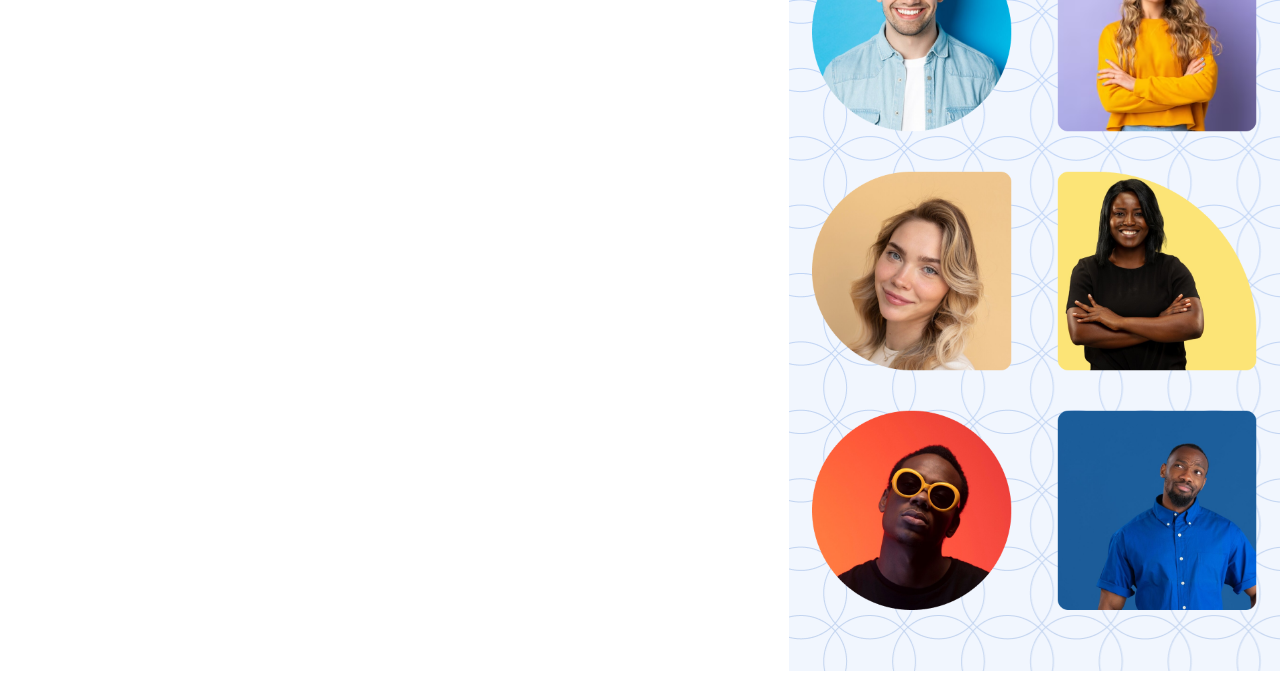
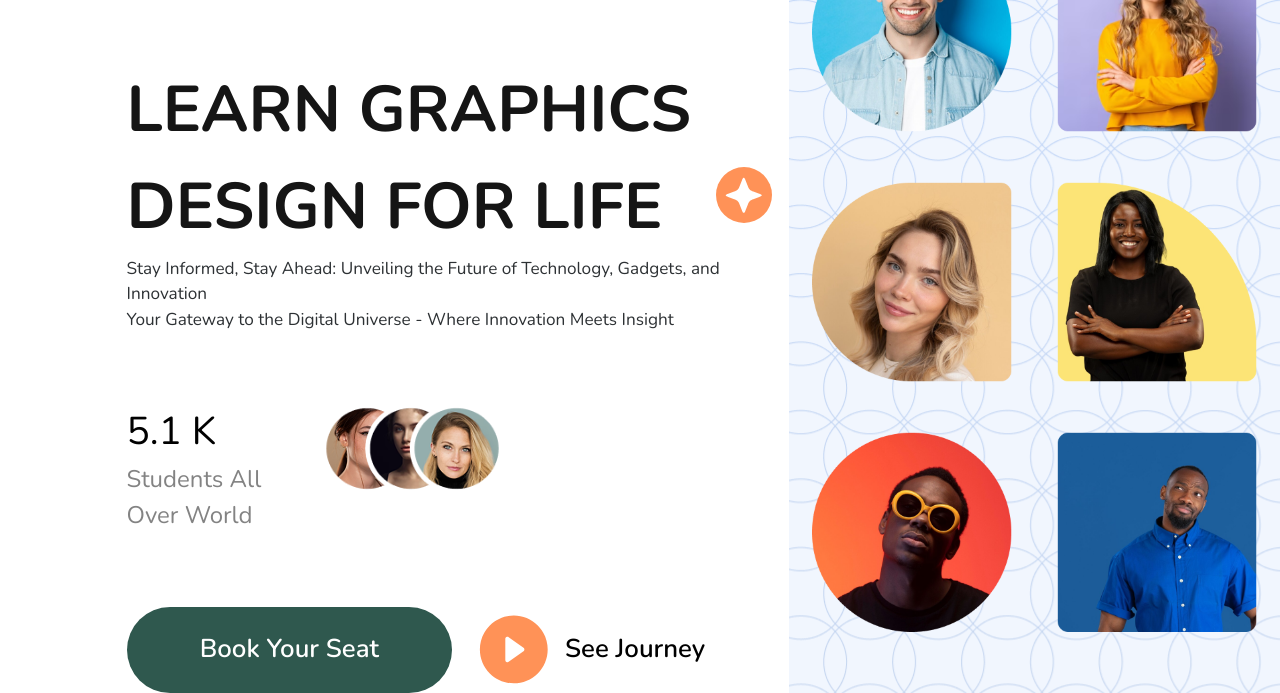
Before and after one commit to sarathpaul/sarathpaul.github.io, a plain HTML site: page index.html in a window 1280 px wide. Shown: the part 129-822 px from the top of the page. Before the commit the page ends 800 px from the top, so only its background shows below. Drawn offline with nearby package versions, Linux system fonts and the light colour scheme.

Commit message:
add main content

```diff
--- a/index.html
+++ b/index.html
@@ -38,10 +38,51 @@
                     </li>
                 </ul>
             </nav>
+            <!-- Main Content -->
+            <div class='mt-[65px] ml-[126.51px]'>
+                <div class='flex'>
+                    <h1 class='text-[64.5px] font-[700] text-[#151515] uppercase'>Learn graphics <br /> design for life
+                    </h1>
+                    <div
+                        class='flex justify-center items-center rounded-full w-[55.9px] h-[55.9px] bg-[#FF9257] mt-[105px] ml-[25px]'>
+                        <img src="img/Icon.svg" class="w-[36.87px] h-[36.87px]" alt="icon" />
+                    </div>
+                </div>
+                <p class='text-[17.2px] font-[400] text-[#2D3134] mb-[69.88px]'>Stay Informed, Stay Ahead: Unveiling the
+                    Future of Technology, Gadgets, and <br />
+                    Innovation <br />
+                    Your Gateway to the Digital Universe - Where Innovation Meets Insight</p>
+                <div class='flex'>
+                    <div class='pr-[60px]'>
+                        <h3 class='text-[38.7px] font-[400] text-[#000000]'>5.1 K</h3>
+                        <p class='text-[24px] font-[400] text-[#838383]'>Students All <br /> Over World</p>
+                    </div>
+
+                    <!-- Students counts -->
+                    <div class="flex -space-x-12 rtl:space-x-reverse self-start">
+                        <img src="img/Ellipse-1.png" class="w-[91.37px] h-[91.37px] border-[#FFFFFF] rounded-full"
+                            alt='ellipse-1' />
+                        <img src="img/Ellipse-2.png" alt='ellipse-2'
+                            class="w-[92.44px] h-[91.37px] border-[#FFFFFF] rounded-full" />
+                        <img src="img/Ellipse-3.png" alt='ellipse-3'
+                            class="w-[94.59px] h-[91.37px] border-[#FFFFFF] rounded-full" />
+                    </div>
+                </div>
+                <div class='flex items-center gap-[26.87px] mt-[73.79px]'>
+                    <button
+                        class='h-[85.99px] w-[325.71px] bg-[#2F584E] rounded-[60.2px] text-[25.8px] font-[600] text-[#FFFFFF] cursor-pointer'>Book
+                        Your Seat</button>
+                    <button class='flex cursor-pointer items-center text-[25.8px] font-[600] text-[#000000]'>
+                        <img src="img/see-journey.svg" alt="see-journey" class='w-[68.8px] h-[68.8px] mr-[17.2px]' />
+                        <span>See Journey</span>
+                    </button>
+                </div>
+            </div>
         </section>
 
         <!-- Right Side -->
-        <section class="min-w-[38.33%] min-h-[100vh] py-[61px] flex flex-col justify-between gap-[33.95px] bg-[url(img/mask-group.png)] bg-[#F1F6FE]">
+        <section
+            class="min-w-[38.33%] min-h-[100vh] py-[61px] flex flex-col justify-between gap-[33.95px] bg-[url(img/mask-group.png)] bg-[#F1F6FE]">
             <div class="students-row">
                 <img class="students-imagsize" alt='person-1' src="img/person-1.png" />
                 <img class="students-imagsize" alt='person-2' src="img/person-2.png" />
@@ -55,7 +96,7 @@
                 <img class="students-imagsize" alt='person-6' src="img/person-6.png" />
             </div>
         </section>
-        </div>
+    </div>
 </body>
 
 </html>
```
